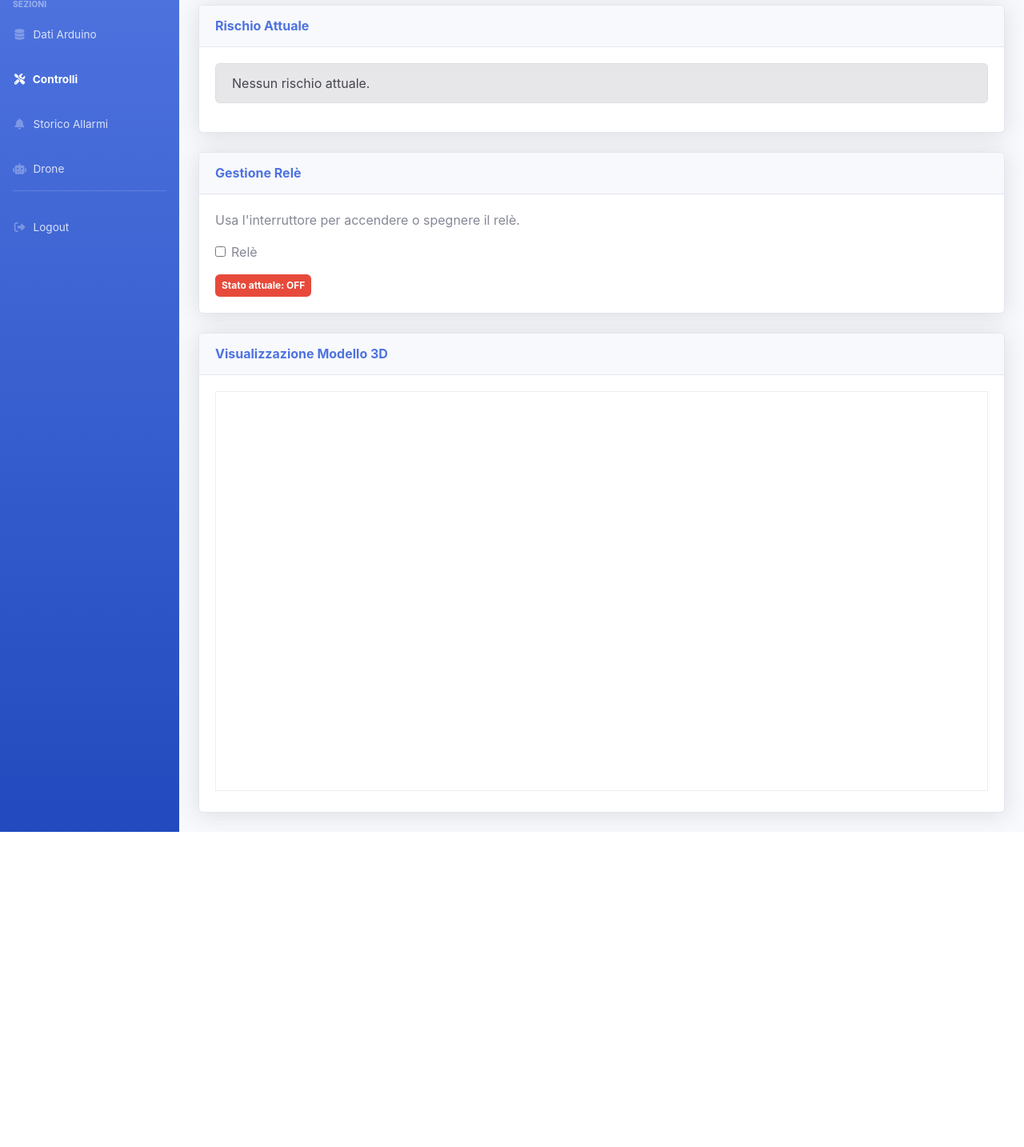
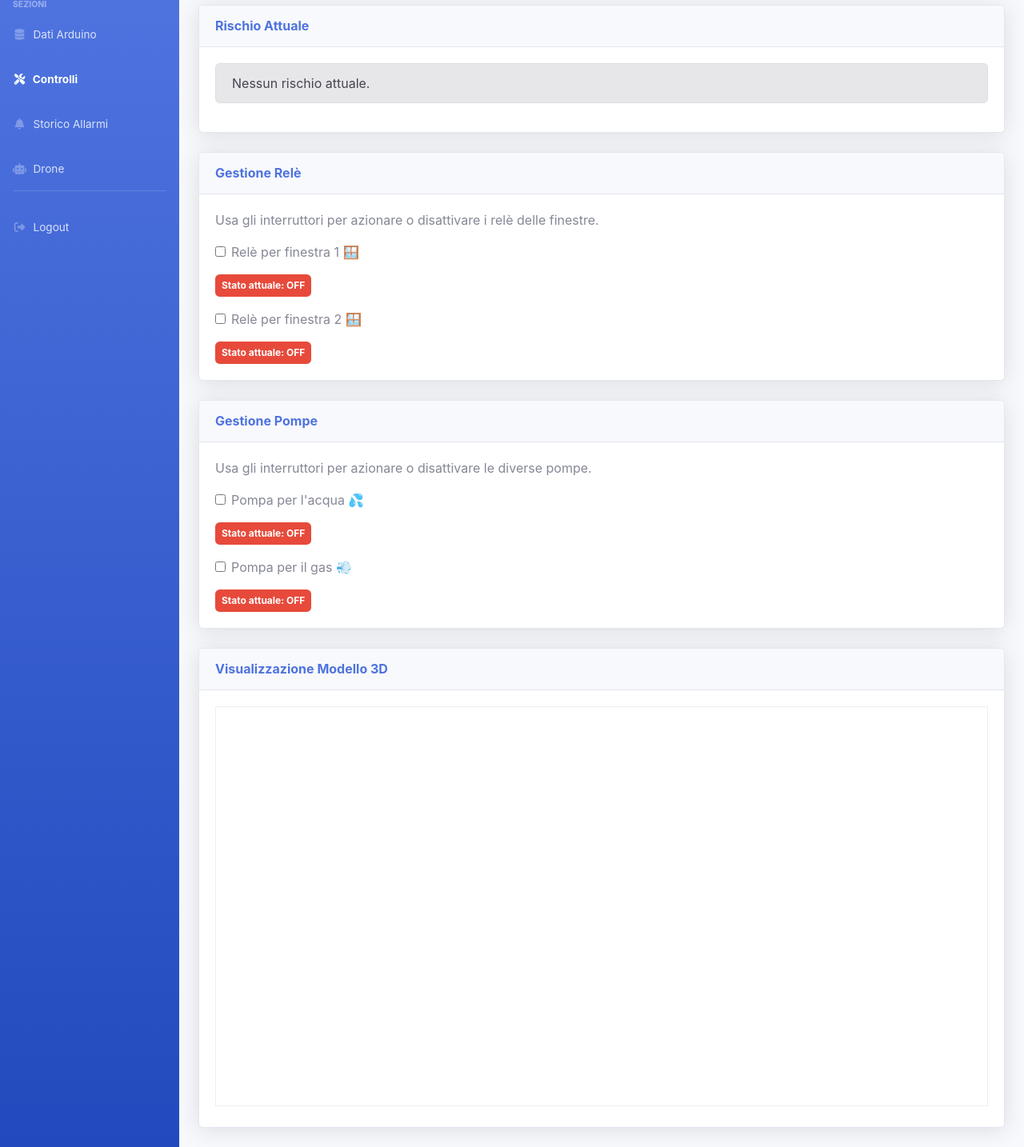
Before and after one commit to osvaldomar144/dashboard_FireGuard360, a Flask app: page /controlli in a window 1280 px wide. Shown: the part 146-1580 px from the top of the page at 80% size. Before the commit the page ends 1186 px from the top, so only its background shows below. Run offline with Flask 3, Linux system fonts and the light colour scheme; the visitor is signed in with stand-in values (Sample User, id 1); data that the repository does not hold is empty; some libraries are stand-ins or nearby versions.

Commit message:
update pagina controlli

```diff
--- a/flask_app/app.py
+++ b/flask_app/app.py
@@ -401,9 +401,32 @@ def get_data_range():
 def controlli():
     return render_template('controlli.html')
 
-@app.route('/controllo/rele/<stato>', methods=['POST'])
-def controllo_rele(stato):
-   #VALORI FITTIZI -> verranno presi direttamente dal db
+@app.route('/controllo/rele/<int:numero>/<stato>', methods=['POST'])
+def controllo_rele(numero, stato):
+    # Esempio di controllo su numero valido (1 o 2)
+    if numero not in [1, 2]:
+        return jsonify({"stato": "errore", "messaggio": "Relè non valido"}), 400
+
+    # Qui potresti leggere / scrivere su DB o dispositivo reale
+    if stato == 'on':
+        stato_attuale = 'on'
+    elif stato == 'off':
+        stato_attuale = 'off'
+    elif stato == 'stato':
+        # Qui ritorna lo stato attuale reale, per ora simuliamo
+        stato_attuale = 'off'
+    else:
+        stato_attuale = 'errore'
+
+    return jsonify({"stato": stato_attuale})
+
+
+@app.route('/controllo/pompa/<int:numero>/<stato>', methods=['POST'])
+def controllo_pompa(numero, stato):
+    if numero not in [1, 2]:
+        return jsonify({"stato": "errore", "messaggio": "Pompa non valida"}), 400
+
+    # Simulazione come sopra
     if stato == 'on':
         stato_attuale = 'on'
     elif stato == 'off':
--- a/flask_app/templates/controlli.html
+++ b/flask_app/templates/controlli.html
@@ -6,6 +6,15 @@
   <title>Controlli - FireGuard360</title>
   <link href="{{ url_for('static', filename='css/sb-admin-2.min.css') }}" rel="stylesheet">
   <link rel="stylesheet" href="https://cdnjs.cloudflare.com/ajax/libs/font-awesome/6.4.0/css/all.min.css">
+
+<style>
+  .badge-success-dark {
+  background-color: #23b861 !important; /* Verde scuro */
+  color: white !important;
+}
+
+</style>
+
 </head>
 <body id="page-top">
   <div id="wrapper">
@@ -35,12 +44,52 @@
               <h6 class="m-0 font-weight-bold text-primary">Gestione Relè</h6>
             </div>
             <div class="card-body">
-              <p>Usa l'interruttore per accendere o spegnere il relè.</p>
+              <p>Usa gli interruttori per azionare o disattivare i relè delle finestre.</p>
+
+              <!-- Relè 1 -->
+              <div class="form-check form-switch mb-3">
+                <input class="form-check-input" type="checkbox" id="releToggle1" onchange="toggleSwitch(this, 1)">
+                <label class="form-check-label ms-2" for="releToggle1">Relè per finestra 1 🪟</label>
+              </div>
+              <div id="releStatus1" class="mb-3">
+                <span class="badge badge-secondary p-2">Stato attuale: sconosciuto</span>
+              </div>
+
+              <!-- Relè 2 -->
               <div class="form-check form-switch">
-                <input class="form-check-input" type="checkbox" id="releToggle" onchange="toggleSwitch(this)">
-                <label class="form-check-label ms-2" for="releToggle">Relè</label>
+                <input class="form-check-input" type="checkbox" id="releToggle2" onchange="toggleSwitch(this, 2)">
+                <label class="form-check-label ms-2" for="releToggle2">Relè per finestra 2 🪟</label>
               </div>
-              <div id="releStatus" class="mt-3">
+              <div id="releStatus2" class="mt-3">
+                <span class="badge badge-secondary p-2">Stato attuale: sconosciuto</span>
+              </div>
+            </div>
+          </div>
+
+
+                  <!-- Card Pompa -->
+        <div class="card shadow mb-4">
+          <div class="card-header py-3">
+            <h6 class="m-0 font-weight-bold text-primary">Gestione Pompe</h6>
+          </div>
+          <div class="card-body">
+            <p>Usa gli interruttori per azionare o disattivare le diverse pompe.</p>
+
+            <!-- Pompa 1 -->
+            <div class="form-check form-switch mb-3">
+              <input class="form-check-input" type="checkbox" id="pompaToggle1" onchange="togglePompa(this, 1)">
+              <label class="form-check-label ms-2" for="pompaToggle1">Pompa per l'acqua 💦</label>
+            </div>
+            <div id="pompaStatus1" class="mb-3">
+              <span class="badge badge-secondary p-2">Stato attuale: sconosciuto</span>
+            </div>
+
+            <!-- Pompa 2 -->
+            <div class="form-check form-switch">
+              <input class="form-check-input" type="checkbox" id="pompaToggle2" onchange="togglePompa(this, 2)">
+              <label class="form-check-label ms-2" for="pompaToggle2">Pompa per il gas 💨</label>
+            </div>
+            <div id="pompaStatus2" class="mt-3">
               <span class="badge badge-secondary p-2">Stato attuale: sconosciuto</span>
             </div>
           </div>
@@ -66,20 +115,41 @@
   <script src="https://cdn.jsdelivr.net/npm/bootstrap@4.5.2/dist/js/bootstrap.bundle.min.js"></script>
 
   <script>
-    function toggleSwitch(el) {
+   function toggleSwitch(el, releNum) {
   const stato = el.checked ? 'on' : 'off';
-      fetch(`/controllo/rele/${stato}`, { method: 'POST' })
+  fetch(`/controllo/rele/${releNum}/${stato}`, { method: 'POST' })
     .then(res => res.json())
-        .then(data => aggiornaBadge(data.stato));
+    .then(data => aggiornaBadge(data.stato, releNum));
 }
 
-    function aggiornaBadge(stato) {
-      const badge = document.querySelector("#releStatus span");
+function aggiornaBadge(stato, releNum) {
+  const badge = document.querySelector(`#releStatus${releNum} span`);
   badge.className = "badge p-2";
   badge.textContent = "Stato attuale: " + stato.toUpperCase();
 
   if (stato === "on") {
-        badge.classList.add("badge-success");
+    badge.classList.add("badge-success-dark");
+  } else if (stato === "off") {
+    badge.classList.add("badge-danger");
+  } else {
+    badge.classList.add("badge-secondary");
+  }
+}
+
+function togglePompa(el, pompaNum) {
+  const stato = el.checked ? 'on' : 'off';
+  fetch(`/controllo/pompa/${pompaNum}/${stato}`, { method: 'POST' })
+    .then(res => res.json())
+    .then(data => aggiornaPompaBadge(data.stato, pompaNum));
+}
+
+function aggiornaPompaBadge(stato, pompaNum) {
+  const badge = document.querySelector(`#pompaStatus${pompaNum} span`);
+  badge.className = "badge p-2";
+  badge.textContent = "Stato attuale: " + stato.toUpperCase();
+
+  if (stato === "on") {
+    badge.classList.add("badge-success-dark");
   } else if (stato === "off") {
     badge.classList.add("badge-danger");
   } else {
@@ -88,11 +158,24 @@
 }
 
 window.onload = () => {
-      fetch('/controllo/rele/stato', { method: 'POST' })
+  // Carica stati relè
+  [1, 2].forEach(releNum => {
+    fetch(`/controllo/rele/${releNum}/stato`, { method: 'POST' })
       .then(res => res.json())
       .then(data => {
-          document.getElementById("releToggle").checked = data.stato === "on";
-          aggiornaBadge(data.stato);
+        document.getElementById(`releToggle${releNum}`).checked = data.stato === "on";
+        aggiornaBadge(data.stato, releNum);
+      });
+  });
+
+  // Carica stati pompe
+  [1, 2].forEach(pompaNum => {
+    fetch(`/controllo/pompa/${pompaNum}/stato`, { method: 'POST' })
+      .then(res => res.json())
+      .then(data => {
+        document.getElementById(`pompaToggle${pompaNum}`).checked = data.stato === "on";
+        aggiornaPompaBadge(data.stato, pompaNum);
+      });
   });
 
       fetch('/get_last_risk_event')
```
Lines whose indentation alone changed are shown as unchanged.
